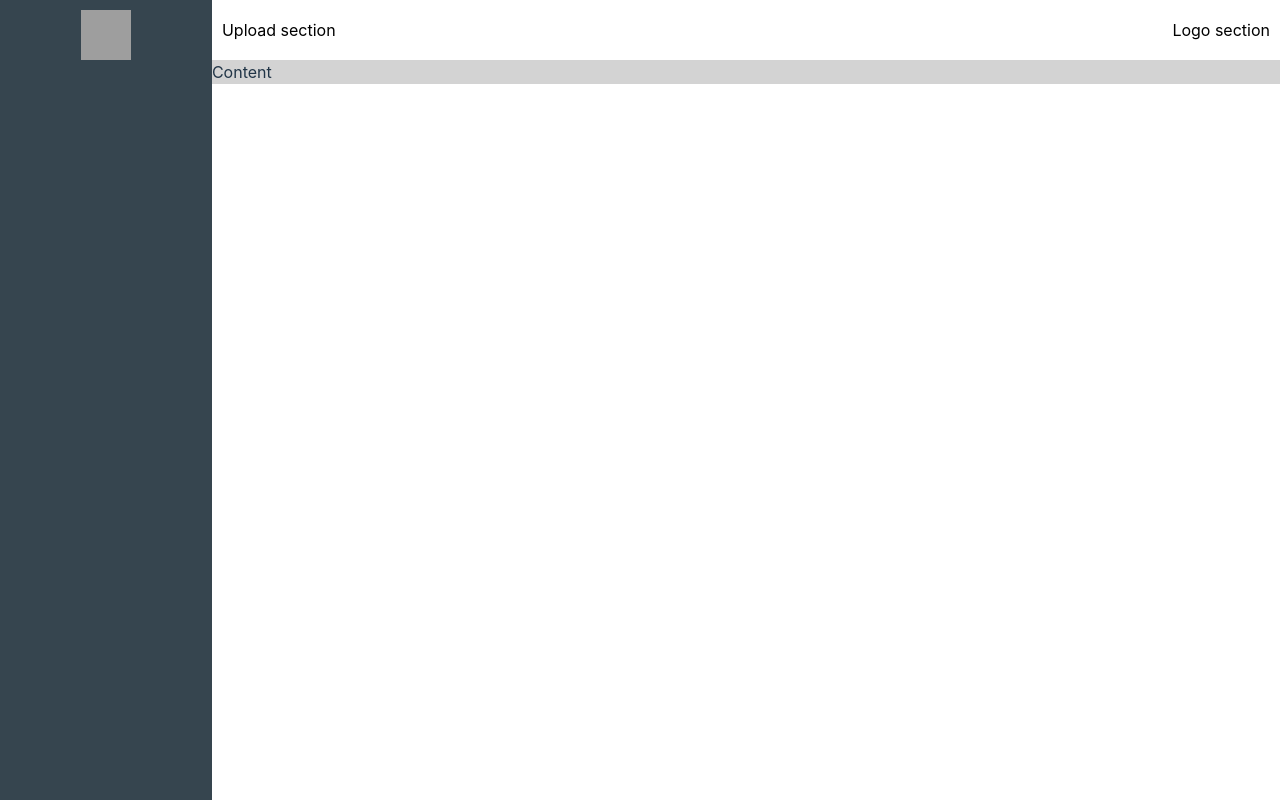
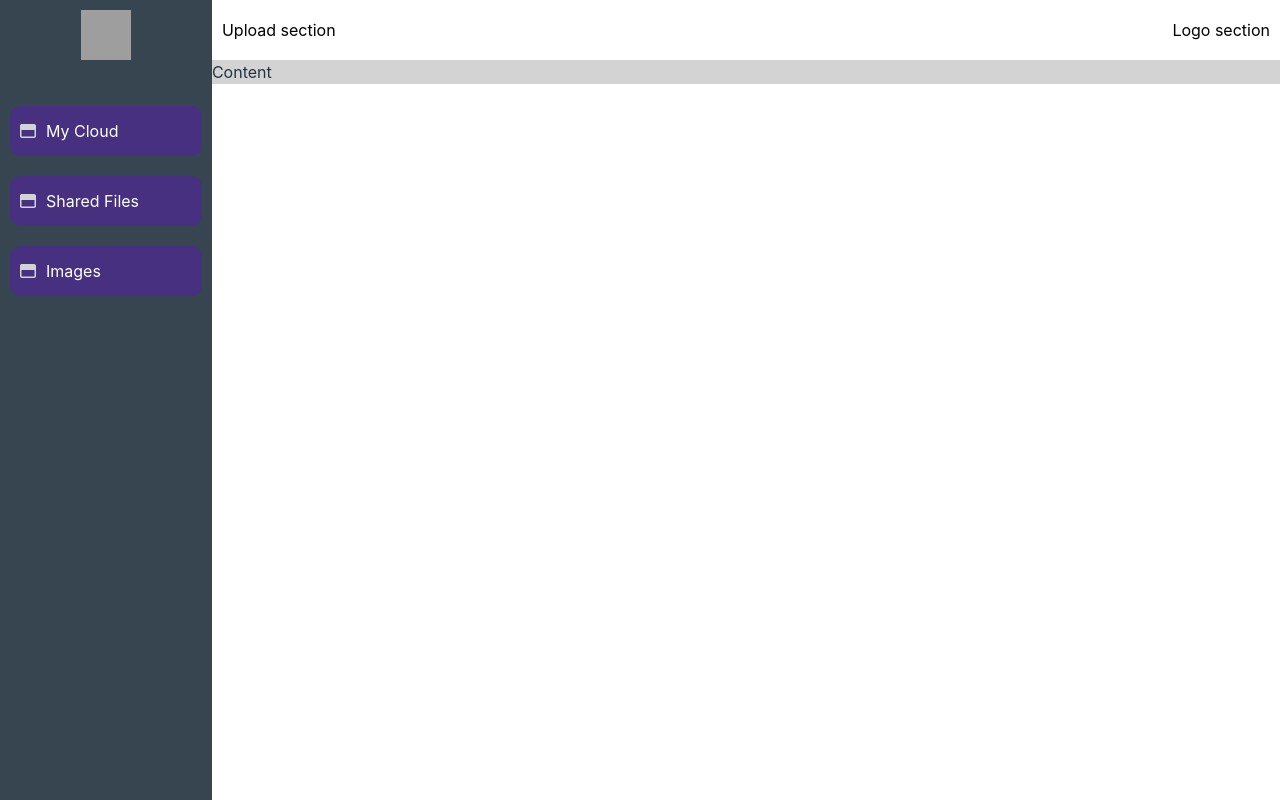
Before and after one commit to web2ls/own-image-storage, a React (Vite) app in the folder frontend-rebuild/: page / in a window 1280 px wide. Built offline with nearby package versions, Linux system fonts and the light colour scheme; grey boxes are pictures that could not be loaded.

Commit message:
build sidebar navigation menu

```diff
--- a/frontend-rebuild/package.json
+++ b/frontend-rebuild/package.json
@@ -9,6 +9,9 @@
     "preview": "vite preview"
   },
   "dependencies": {
+    "@fortawesome/fontawesome-svg-core": "6.4.0",
+    "@fortawesome/free-regular-svg-icons": "6.4.0",
+    "@fortawesome/react-fontawesome": "0.2.0",
     "bootstrap": "5.2.3",
     "react": "^18.2.0",
     "react-bootstrap": "2.7.2",
--- a/frontend-rebuild/src/components/Sidebar.jsx
+++ b/frontend-rebuild/src/components/Sidebar.jsx
@@ -1,4 +1,6 @@
 import styled from 'styled-components';
+
+import MenuButton from '../ui/MenuButton';
 
 import { logo } from '../assets/images';
 
@@ -6,6 +8,11 @@ const Sidebar = () => {
   return (
     <SidebarWrapper>
       <img className='logo' src={logo} alt='logo' />
+      <Navigation>
+        <MenuButton label='My Cloud' icon='faWindowMaximize' />
+        <MenuButton label='Shared Files' icon='faWindowMaximize' />
+        <MenuButton label='Images' icon='faWindowMaximize' />
+      </Navigation>
     </SidebarWrapper>
   )
 };
@@ -23,3 +30,7 @@ const SidebarWrapper = styled.div`
     height: 50px;
   }
 `;
+
+const Navigation = styled.nav`
+  margin: 40px 0;
+`;
--- /dev/null
+++ b/frontend-rebuild/src/ui/MenuButton.jsx
@@ -0,0 +1,55 @@
+import styled from 'styled-components';
+import { FontAwesomeIcon } from '@fortawesome/react-fontawesome';
+import { faWindowMaximize } from '@fortawesome/free-regular-svg-icons';
+
+const iconsPack = {
+  faWindowMaximize
+};
+
+const MenuButton = ({ label, icon = null }) => {
+  return (
+    <MenuButtonWrapper>
+      {icon && <IconWrapper icon={iconsPack[icon]} />}
+      <span>{label}</span>
+    </MenuButtonWrapper>
+  )
+};
+
+export default MenuButton;
+
+const MenuButtonWrapper = styled.div`
+  display: flex;
+  flex-direction: row;
+  justify-content: flex-start;
+  align-items: center;
+  width: 100%;
+  height: 50px;
+  border-radius: 10px;
+  padding: 0 10px;
+  margin: 20px 0;
+  cursor: pointer;
+  text-align: left;
+  color: var(--white);
+  background: #473080;
+`;
+
+const IconWrapper = styled(FontAwesomeIcon)`
+  margin-right: 10px;
+  color: var(--gray);
+`;
+
+/*
+import ReactDOM from 'react-dom'
+import { FontAwesomeIcon } from '@fortawesome/react-fontawesome'
+import { faEnvelope } from '@fortawesome/free-solid-svg-icons'
+
+const element = <FontAwesomeIcon icon={faEnvelope} />
+
+ReactDOM.render(element, document.body)
+
+# Free icons styles
+npm i --save @fortawesome/free-solid-svg-icons
+npm i --save @fortawesome/free-regular-svg-icons
+
+
+*/
```
Also changed, not shown: 1 other file (tests, documents, lock files or other folders).
